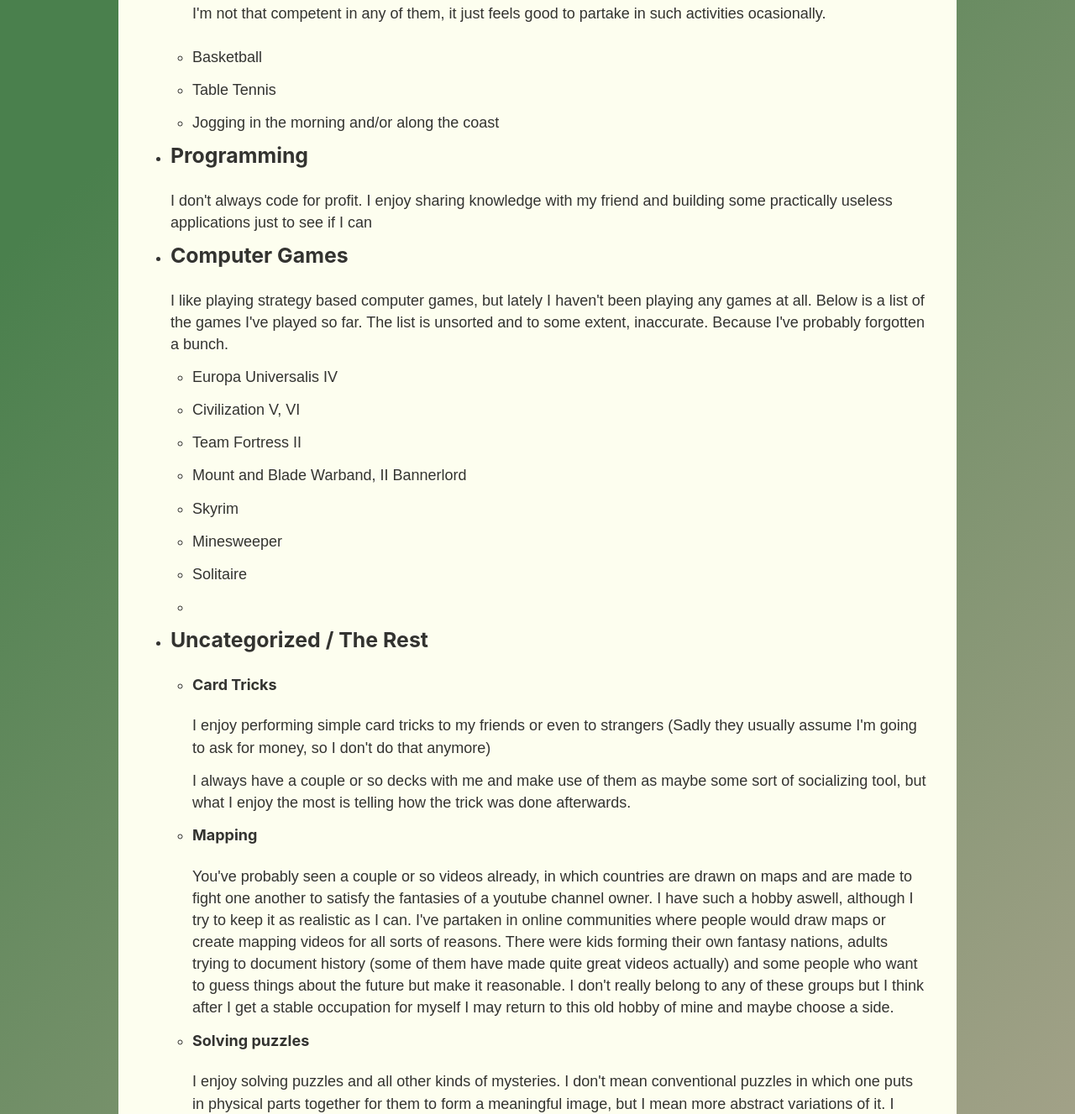
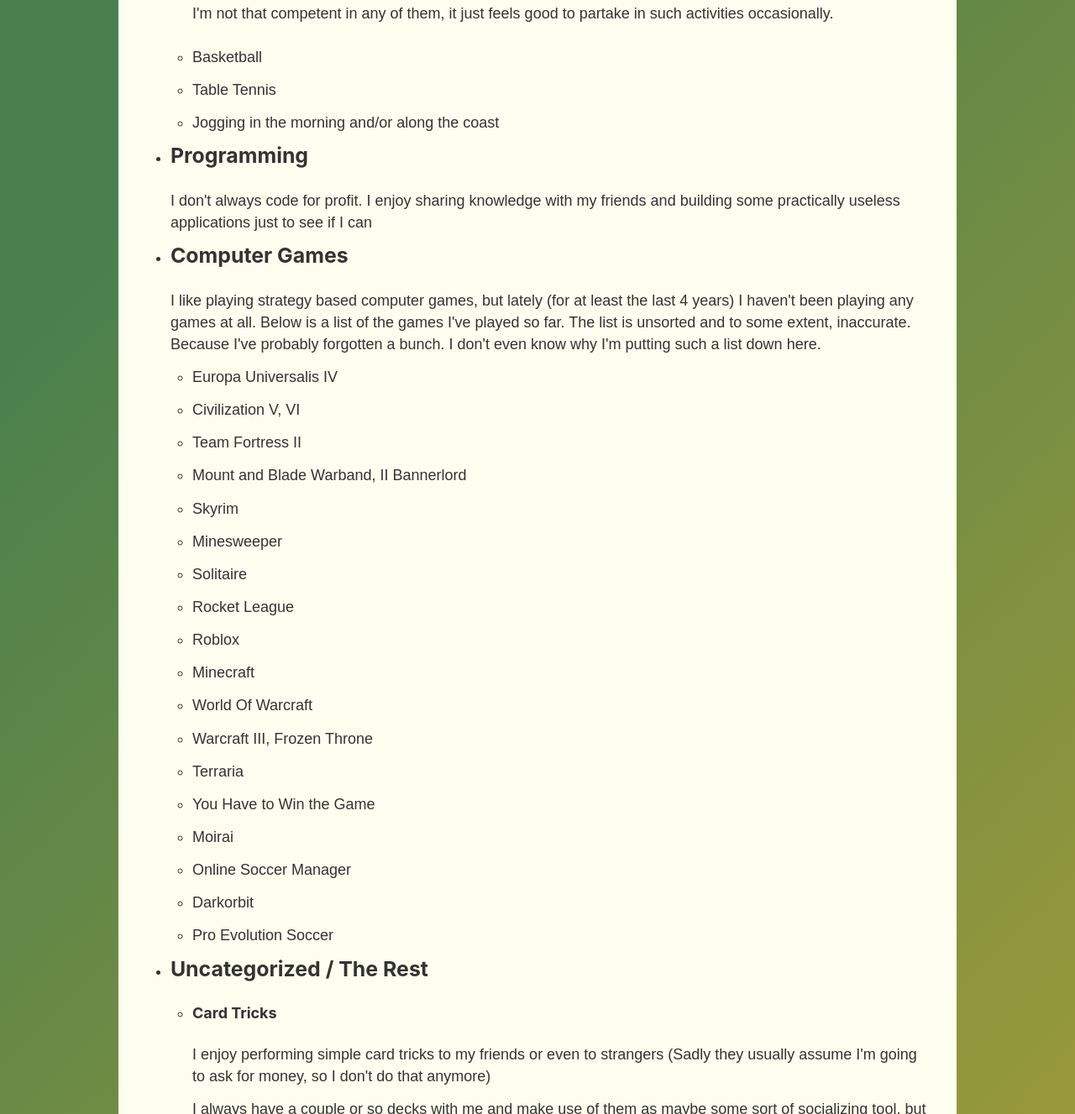
Before and after one commit to batikanor/website-gatsby-src, a Gatsby site: page /about in a window 1280 px wide. Shown: the part 1150-2477 px from the top of the page at 84% size. Built offline with nearby package versions, Linux system fonts and the light colour scheme; Gatsby itself is replaced by a stand-in of ours.

Commit message:
Some grammar fixes etc

```diff
--- a/src/components/header.module.scss
+++ b/src/components/header.module.scss
@@ -2,7 +2,7 @@
 
 @keyframes titleGrow {
   from {font-size: 4.4rem;}
-  to {font-size: 4.5rem;}
+  to {font-size: 4.45rem;}
 }
 @keyframes titleGrow2 {
     from {font-size: 2.9rem;}
@@ -11,11 +11,11 @@
 
 @keyframes navItemSelect {
     from {font-size: 1.7rem;}
-    to {font-size: 1.9rem;}
+    to {font-size: 1.8rem;}
   }
   @keyframes navItemSelect2 {
     from {font-size: 1rem;}
-    to {font-size: 1.3rem;}
+    to {font-size: 1.15rem;}
   }
 
 .header {
@@ -30,7 +30,7 @@
     text-decoration: none;
     text-align: center;
     animation-name: titleGrow;
-    animation-duration: 1s;
+    animation-duration: 0.5s;
 }
 
 .subtitle {
@@ -67,7 +67,7 @@
     color: #111111;
     font-size: 1.9rem;
     animation-name: navItemSelect;
-    animation-duration: 1s;
+    animation-duration: 0.3s;
 }
 
 .active-nav-item {
--- a/src/components/layout.module.scss
+++ b/src/components/layout.module.scss
@@ -2,7 +2,7 @@
 .background {
 
     background-color: #e9bcb7;
-    background-image: linear-gradient(315deg, #e9bcb7 0%, #4a804d  74%);
+    background-image: linear-gradient(315deg, #e9b227 0%, #4a804d  74%);
     // #29524a
     width: 100%;
 }
--- a/src/pages/about.js
+++ b/src/pages/about.js
@@ -25,7 +25,7 @@
                 <li>
                     <h3>Sports</h3>
                     <ul>
-                        <p>I'm not that competent in any of them, it just feels good to partake in such activities ocasionally.</p>
+                        <p>I'm not that competent in any of them, it just feels good to partake in such activities occasionally.</p>
                         <li>Basketball</li>
                         <li>Table Tennis</li>
                         <li>Jogging in the morning and/or along the coast</li>
@@ -33,11 +33,11 @@
                 </li>
                 <li>
                     <h3>Programming</h3>
-                    <p>I don't always code for profit. I enjoy sharing knowledge with my friend and building some practically useless applications just to see if I can</p>
+                    <p>I don't always code for profit. I enjoy sharing knowledge with my friends and building some practically useless applications just to see if I can</p>
                 </li>
                 <li>
                     <h3>Computer Games</h3>
-                    <p>I like playing strategy based computer games, but lately I haven't been playing any games at all. Below is a list of the games I've played so far. The list is unsorted and to some extent, inaccurate. Because I've probably forgotten a bunch. </p>
+                    <p>I like playing strategy based computer games, but lately (for at least the last 4 years) I haven't been playing any games at all. Below is a list of the games I've played so far. The list is unsorted and to some extent, inaccurate. Because I've probably forgotten a bunch. I don't even know why I'm putting such a list down here.</p>
                     <ul>
                         <li>Europa Universalis IV</li>
                         <li>Civilization V, VI</li>
@@ -46,8 +46,17 @@
                         <li>Skyrim</li>
                         <li>Minesweeper</li>
                         <li>Solitaire</li>
-
-                        <li></li>
+                        <li>Rocket League</li>
+                        <li>Roblox</li>
+                        <li>Minecraft</li>
+                        <li>World Of Warcraft</li>
+                        <li>Warcraft III, Frozen Throne</li>
+                        <li>Terraria</li>
+                        <li>You Have to Win the Game</li>
+                        <li>Moirai</li>
+                        <li>Online Soccer Manager</li>
+                        <li>Darkorbit</li>
+                        <li>Pro Evolution Soccer</li>
                     </ul>
                 </li>
                 <li>
--- a/src/pages/cv.js
+++ b/src/pages/cv.js
@@ -39,6 +39,7 @@
             <p>NOT UP TO DATE</p>
             <h2>Turkish</h2>
             <p>NOT UP TO DATE</p>
+            <hr/>
             <Disqus config={disqusConfig}/>
         </Layout>
         )
--- a/src/pages/index.js
+++ b/src/pages/index.js
@@ -39,7 +39,7 @@
       </ul>
       <p>To learn more about me <Link to="/about">click here</Link></p>
 
-
+      <hr/>
       <Disqus config={disqusConfig}/>
     </Layout>
 
--- a/src/templates/blog-post.js
+++ b/src/templates/blog-post.js
@@ -67,6 +67,7 @@
                 <hr />
 
                 {documentToReactComponents(props.data.contentfulBlogPost.body.json, options)}
+                <hr/>
                 <Disqus config={disqusConfig}/>
             </article>
 
```
